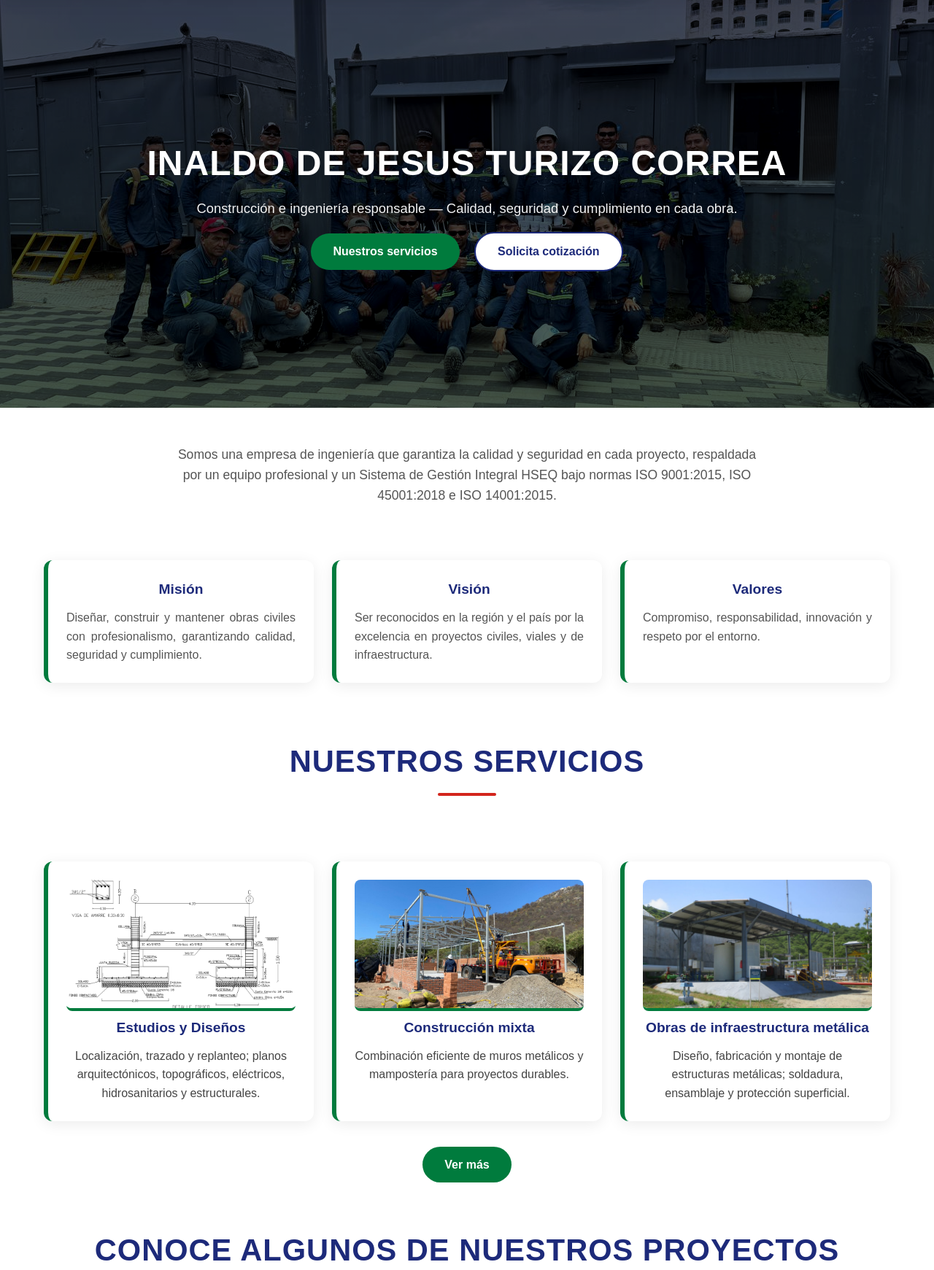
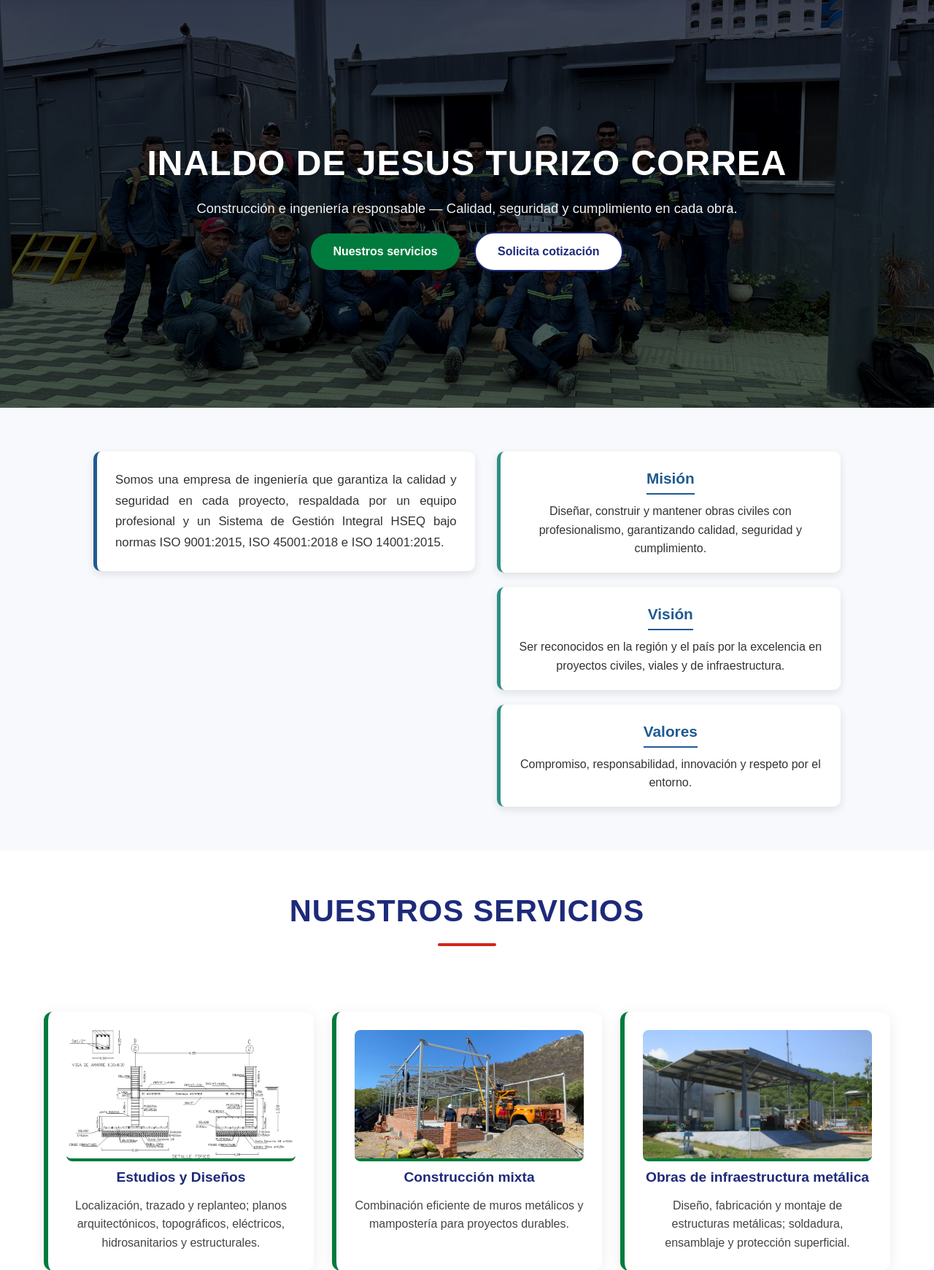
Before and after one commit to Liseth-Quesada/PaginaITC, a Flask app: page / in a window 1280 px wide. Shown: the part 106-1847 px from the top of the page at 73% size. Run offline with Flask 3, Linux system fonts and the light colour scheme.

Commit message:
Corregir error

```diff
--- a/app.py
+++ b/app.py
@@ -42,7 +42,6 @@ def inicializar_bd():
             print("Usuario administrador creado (admin@constructora.com / admin123)")
         else:
             print("Usuario administrador ya existe.")
-
 
 # --- RUTAS ---
 @app.route('/')
--- a/static/css/style.css
+++ b/static/css/style.css
@@ -609,6 +609,88 @@ form textarea:focus {
   border: none;
 }
 
+.info-empresa {
+  display: flex;
+  justify-content: space-between;
+  align-items: flex-start;
+  flex-wrap: wrap;
+  gap: 30px;
+  padding: 60px 10%;
+  background-color: #f7f9fc;
+}
+
+/* Descripción de la empresa (lado izquierdo) */
+.descripcion {
+  flex: 1 1 45%;
+  font-size: 1.05rem;
+  line-height: 1.7;
+  color: #333;
+  text-align: justify;
+  background: #ffffff;
+  padding: 25px;
+  border-left: 5px solid #1f5a91;
+  border-radius: 10px;
+  box-shadow: 0 4px 12px rgba(0, 0, 0, 0.1);
+}
+
+/* Contenedor de misión, visión y valores */
+.info-corporativa {
+  flex: 1 1 40%;
+  display: flex;
+  flex-direction: column;
+  gap: 20px;
+}
+
+/* Tarjetas (Misión, Visión, Valores) */
+.card-info {
+  background: #ffffff;
+  border-left: 5px solid #2f8f83;
+  border-radius: 10px;
+  padding: 20px 25px;
+  box-shadow: 0 4px 12px rgba(0, 0, 0, 0.1);
+  transition: transform 0.3s ease, box-shadow 0.3s ease;
+}
+
+.card-info:hover {
+  transform: translateY(-5px);
+  box-shadow: 0 6px 20px rgba(0, 0, 0, 0.15);
+}
+
+/* Títulos (Misión, Visión, Valores) */
+.card-info h3 {
+  color: #1f5a91;
+  font-size: 1.3rem;
+  margin-bottom: 10px;
+  border-bottom: 2px solid #1f5a91;
+  display: inline-block;
+  padding-bottom: 4px;
+}
+
+.card-info p {
+  color: #333;
+  line-height: 1.6;
+  font-size: 1rem;
+}
+
+/* Responsivo */
+@media (max-width: 900px) {
+  .info-empresa {
+    flex-direction: column;
+    align-items: center;
+    text-align: center;
+  }
+
+  .descripcion, .info-corporativa {
+    flex: 1 1 100%;
+    max-width: 95%;
+  }
+
+  .descripcion {
+    text-align: justify;
+  }
+}
+
+
 /*  DASHBOARDS                 */
 .dashboard {
   max-width: var(--ancho-maximo);
--- a/templates/login.html
+++ b/templates/login.html
@@ -12,11 +12,10 @@
                 <button class="btn" type="submit">Ingresar</button>
             </div>
 
+            <p>¿No tienes cuenta? <a href="{{ url_for('register') }}">Regístrate aquí</a></p>
         </form>
     </div>
 </section>
-<p>¿No tienes cuenta? <a href="{{ url_for('register') }}">Regístrate aquí</a></p>
-
 
 <footer class="footer-bar">
     <p>© 2025 Inaldo Turizo Correa — Construcción e Ingeniería responsable</p>
--- a/templates/welcome.html
+++ b/templates/welcome.html
@@ -11,12 +11,13 @@
         <p class="lead">Construcción e ingeniería responsable — Calidad, seguridad y cumplimiento en cada obra.</p>
         <div class="hero-ctas">
             <a class="btn" href="{{ url_for('servicios') }}">Nuestros servicios</a>
-            <a class="btn btn-sec" href="{{ url_for('register') }}">Solicita cotización</a>
+            <a class="btn btn-sec" href="{{ url_for('login ') }}">Solicita cotización</a>
         </div>
     </div>
 </section>
 
-<!-- Introducción breve -->
+<!-- <section>
+   Introducción
     <section class="about-section">
         <p>
             Somos una empresa de ingeniería que garantiza la calidad y seguridad en cada proyecto,
@@ -24,17 +25,18 @@
             ISO 9001:2015, ISO 45001:2018 e ISO 14001:2015.
         </p>
     </section>
-
-<!-- Misión, Visión, Valores (tarjetas) -->
+ Misión, Visión, Valores (tarjetas)
     <section class="servicios-container">
         <div class="servicio card-mv">
             <h3>Misión</h3>
-        <p>Diseñar, construir y mantener obras civiles con profesionalismo, garantizando calidad, seguridad y cumplimiento.</p>
+            <p>Diseñar, construir y mantener obras civiles con profesionalismo, garantizando calidad, seguridad y
+                cumplimiento.</p>
         </div>
 
         <div class="servicio card-mv">
             <h3>Visión</h3>
-        <p>Ser reconocidos en la región y el país por la excelencia en proyectos civiles, viales y de infraestructura.</p>
+            <p>Ser reconocidos en la región y el país por la excelencia en proyectos civiles, viales y de
+                infraestructura.</p>
         </div>
 
         <div class="servicio card-mv">
@@ -42,6 +44,44 @@
             <p>Compromiso, responsabilidad, innovación y respeto por el entorno.</p>
         </div>
     </section>
+</section> -->
+
+<section class="info-empresa">
+  <div class="descripcion">
+    <p>
+      Somos una empresa de ingeniería que garantiza la calidad y seguridad en cada proyecto,
+      respaldada por un equipo profesional y un Sistema de Gestión Integral HSEQ bajo normas
+      ISO 9001:2015, ISO 45001:2018 e ISO 14001:2015.
+    </p>
+  </div>
+
+  <div class="info-corporativa">
+    <div class="card-info">
+      <h3>Misión</h3>
+      <p>
+        Diseñar, construir y mantener obras civiles con profesionalismo, garantizando calidad,
+        seguridad y cumplimiento.
+      </p>
+    </div>
+
+    <div class="card-info">
+      <h3>Visión</h3>
+      <p>
+        Ser reconocidos en la región y el país por la excelencia en proyectos civiles, viales
+        y de infraestructura.
+      </p>
+    </div>
+
+    <div class="card-info">
+      <h3>Valores</h3>
+      <p>
+        Compromiso, responsabilidad, innovación y respeto por el entorno.
+      </p>
+    </div>
+  </div>
+</section>
+
+
 
 <!-- Servicios destacados -->
 <section class="about-section">
@@ -52,7 +92,8 @@
     <div class="servicio">
         <img src="{{ url_for('static', filename='img/plano.png') }}" alt="Estudios y Diseños">
         <h3>Estudios y Diseños</h3>
-        <p>Localización, trazado y replanteo; planos arquitectónicos, topográficos, eléctricos, hidrosanitarios y estructurales.</p>
+        <p>Localización, trazado y replanteo; planos arquitectónicos, topográficos, eléctricos, hidrosanitarios y
+            estructurales.</p>
     </div>
 
     <div class="servicio">
```
Lines whose indentation alone changed are shown as unchanged.
